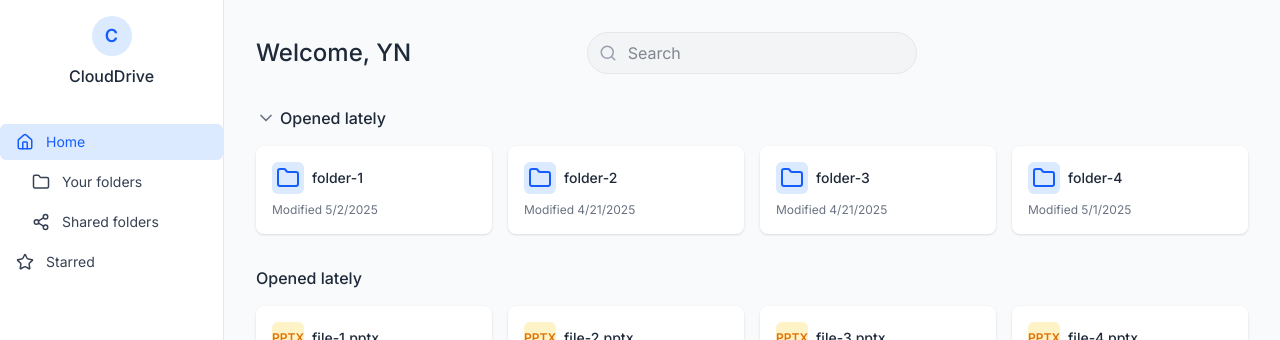
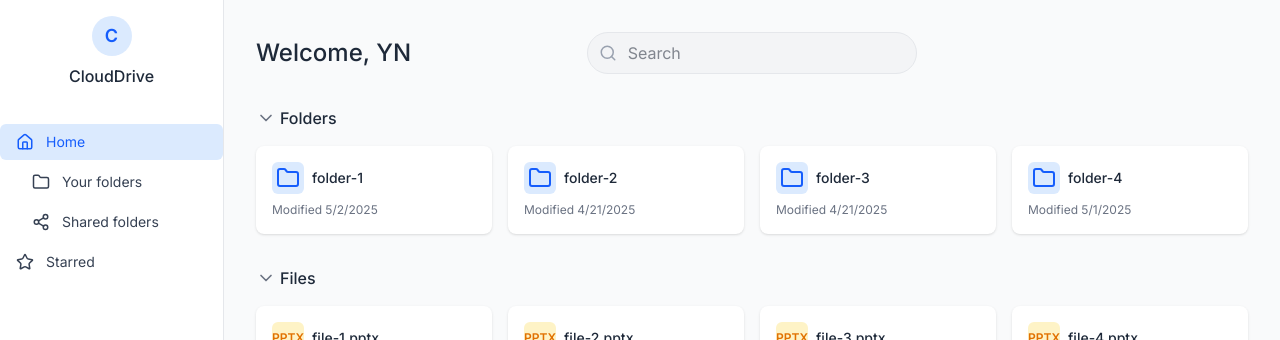
Before and after one commit to MazenSamehR/ERP-Assignment, a React (Vite) app: page / in a window 1280 px wide. Shown: the top 340 px of the page. Built offline with nearby package versions, Linux system fonts and the light colour scheme.

Commit message:
add star functionality

```diff
--- a/src/App.jsx
+++ b/src/App.jsx
@@ -4,58 +4,169 @@ import Header from './components/Header';
 import FileSection from './components/FileSection';
 import FloatingActionButton from './components/FloatingActionButton';
 import { folderData, fileData } from '../src/data/mockData';
+import { FileType } from './constants/fileTypes';
 
 function App() {
   const [searchQuery, setSearchQuery] = useState('');
-  const [recentFiles, setRecentFiles] = useState([...folderData, ...fileData]);
+  const [folders, setFolders] = useState(folderData);
+  const [files, setFiles] = useState(fileData);
+  const [activeSection, setActiveSection] = useState('home');
 
   const handleSearch = (query) => {
     setSearchQuery(query);
   };
 
-  const handleRename = (fileId, newName) => {
-    setRecentFiles(prev =>
+  const handleRename = (itemId, newName) => {
+    setFolders(prev =>
+      prev.map(folder =>
+        folder.id === itemId ? { ...folder, name: newName } : folder
+      )
+    );
+    setFiles(prev =>
       prev.map(file =>
-        file.id === fileId ? { ...file, name: newName } : file
+        file.id === itemId ? { ...file, name: newName } : file
       )
     );
   };
 
-  const handleDelete = (fileId) => {
-    setRecentFiles(prev => prev.filter(file => file.id !== fileId));
+  const handleDelete = (itemId) => {
+    setFolders(prev => prev.filter(folder => folder.id !== itemId));
+    setFiles(prev => prev.filter(file => file.id !== itemId));
   };
 
+  const handleToggleStar = (itemId) => {
+    setFolders(prev =>
+      prev.map(folder =>
+        folder.id === itemId ? { ...folder, starred: !folder.starred } : folder
+      )
+    );
+    setFiles(prev =>
+      prev.map(file =>
+        file.id === itemId ? { ...file, starred: !file.starred } : file
+      )
+    );
+  };
 
-  const filteredFiles = recentFiles.filter(file =>
+  const handleAddItem = (newItem) => {
+    const id = `${newItem.type}-${Date.now()}`;
+    const itemToAdd = {
+      ...newItem,
+      id,
+      modified: new Date().toISOString(),
+      starred: false
+    };
+
+    if (newItem.type === 'folder') {
+      setFolders(prev => [{
+        ...itemToAdd,
+        type: FileType.FOLDER
+      }, ...prev]);
+    } else {
+      const extension = newItem.file?.name.split('.').pop() || '';
+
+      let type = FileType.DOCUMENT;
+      if (['xls', 'xlsx'].includes(extension)) {
+        type = FileType.SPREADSHEET;
+      } else if (['ppt', 'pptx'].includes(extension)) {
+        type = FileType.PRESENTATION;
+      } else if (['jpg', 'jpeg', 'png', 'gif'].includes(extension)) {
+        type = FileType.IMAGE;
+      } else if (['mp4', 'mov', 'avi'].includes(extension)) {
+        type = FileType.VIDEO;
+      }
+
+      setFiles(prev => [{
+        ...itemToAdd,
+        type,
+        extension,
+        name: newItem.name || newItem.file.name
+      }, ...prev]);
+    }
+  };
+
+  const filteredFolders = folders.filter(folder =>
+    folder.name.toLowerCase().includes(searchQuery.toLowerCase())
+  );
+
+  const filteredFiles = files.filter(file =>
     file.name.toLowerCase().includes(searchQuery.toLowerCase())
   );
+
+  const starredItems = [...folders.filter(folder => folder.starred), ...files.filter(file => file.starred)];
+
+  const renderContent = () => {
+    switch (activeSection) {
+      case 'home':
+        return (
+          <>
+            <FileSection
+              title="Folders"
+              files={filteredFolders}
+              onRename={handleRename}
+              onDelete={handleDelete}
+              onToggleStar={handleToggleStar}
+              collapsible={true}
+              expanded={true}
+            />
+            <FileSection
+              title="Files"
+              files={filteredFiles}
+              onRename={handleRename}
+              onDelete={handleDelete}
+              onToggleStar={handleToggleStar}
+              collapsible={true}
+              expanded={true}
+            />
+          </>
+        );
+      case 'folders':
+        return (
+          <FileSection
+            title="Your Folders"
+            files={filteredFolders}
+            onRename={handleRename}
+            onDelete={handleDelete}
+            onToggleStar={handleToggleStar}
+            collapsible={false}
+          />
+        );
+      case 'shared':
+        return (
+          <FileSection
+            title="Shared Folders"
+            files={[]}
+            onRename={handleRename}
+            onDelete={handleDelete}
+            onToggleStar={handleToggleStar}
+            collapsible={false}
+          />
+        );
+      case 'starred':
+        return (
+          <FileSection
+            title="Starred Items"
+            files={starredItems}
+            onRename={handleRename}
+            onDelete={handleDelete}
+            onToggleStar={handleToggleStar}
+            collapsible={false}
+          />
+        );
+      default:
+        return null;
+    }
+  };
 
   return (
     <div className="h-screen w-full flex bg-gray-50 overflow-hidden">
       <div className="h-full">
-        <Sidebar />
+        <Sidebar activeSection={activeSection} onSectionChange={setActiveSection} />
       </div>
 
       <div className="flex-1 overflow-auto p-8">
         <Header username="YN" onSearch={handleSearch} />
-
-        <FileSection
-          title="Opened lately"
-          files={filteredFiles.slice(0, 4)}
-          onRename={handleRename}
-          onDelete={handleDelete}
-          collapsible={true}
-          expanded={true}
-        />
-
-        <FileSection
-          title="Opened lately"
-          files={filteredFiles.slice(4)}
-          onRename={handleRename}
-          onDelete={handleDelete}
-        />
-
-        <FloatingActionButton />
+        {renderContent()}
+        <FloatingActionButton onAddItem={handleAddItem} />
       </div>
     </div>
   );
--- a/src/components/FileCard.jsx
+++ b/src/components/FileCard.jsx
@@ -1,10 +1,10 @@
 import React, { useState, useEffect } from "react";
 import PropTypes from "prop-types";
-import { MoreVertical } from "lucide-react";
+import { MoreVertical, Star } from "lucide-react";
 import { FileType } from "../constants/fileTypes";
 import FileIcon from "./FileIcon";
 
-const FileCard = ({ file, onRename, onShare, onDelete }) => {
+const FileCard = ({ file, onRename, onShare, onDelete, onToggleStar }) => {
   const [showMenu, setShowMenu] = useState(false);
 
   const handleClickOutside = (e) => {
@@ -31,6 +31,11 @@ const FileCard = ({ file, onRename, onShare, onDelete }) => {
     setShowMenu(false);
   };
 
+  const handleStarClick = (e) => {
+    e.stopPropagation();
+    onToggleStar(file.id);
+  };
+
   return (
     <div className="group bg-white rounded-lg overflow-visible shadow-sm hover:shadow-md transition-shadow duration-300 file-card">
       <div className="p-4 cursor-pointer">
@@ -40,7 +45,16 @@ const FileCard = ({ file, onRename, onShare, onDelete }) => {
             <p className="text-sm font-medium text-gray-800">{file.name}</p>
           </div>
 
-          <div className="relative">
+          <div className="flex items-center gap-2">
+            <button
+              onClick={handleStarClick}
+              className="p-1 rounded-full hover:bg-gray-100 focus:outline-none opacity-0 group-hover:opacity-100 transition-opacity duration-200"
+            >
+              <Star
+                size={16}
+                className={file.starred ? "text-yellow-400 fill-yellow-400" : "text-gray-500"}
+              />
+            </button>
             <button
               onClick={toggleMenu}
               className="p-1 rounded-full hover:bg-gray-100 focus:outline-none opacity-0 group-hover:opacity-100 transition-opacity duration-200"
@@ -99,10 +113,12 @@ FileCard.propTypes = {
     type: PropTypes.string.isRequired,
     extension: PropTypes.string,
     modified: PropTypes.string,
+    starred: PropTypes.bool,
   }).isRequired,
   onRename: PropTypes.func.isRequired,
   onShare: PropTypes.func.isRequired,
   onDelete: PropTypes.func.isRequired,
+  onToggleStar: PropTypes.func.isRequired,
 };
 
 export default FileCard;
--- a/src/components/FileGrid.jsx
+++ b/src/components/FileGrid.jsx
@@ -3,7 +3,7 @@ import PropTypes from "prop-types";
 import FileCard from "./FileCard";
 import Modal from "./Modal";
 
-const FileGrid = ({ files, onRename, onDelete }) => {
+const FileGrid = ({ files, onRename, onDelete, onToggleStar }) => {
   const [selectedFile, setSelectedFile] = useState(null);
   const [renameModalOpen, setRenameModalOpen] = useState(false);
   const [shareModalOpen, setShareModalOpen] = useState(false);
@@ -31,7 +31,6 @@ const FileGrid = ({ files, onRename, onDelete }) => {
     setSelectedFile(null);
   };
 
-
   const confirmShare = () => {
     alert(`Shared "${selectedFile.name}" with your team.`);
     setShareModalOpen(false);
@@ -47,6 +46,7 @@ const FileGrid = ({ files, onRename, onDelete }) => {
           onRename={handleRename}
           onShare={handleShare}
           onDelete={handleDelete}
+          onToggleStar={onToggleStar}
         />
       ))}
 
@@ -87,8 +87,12 @@ FileGrid.propTypes = {
       type: PropTypes.string.isRequired,
       extension: PropTypes.string,
       modified: PropTypes.string,
+      starred: PropTypes.bool,
     })
   ).isRequired,
+  onRename: PropTypes.func.isRequired,
+  onDelete: PropTypes.func.isRequired,
+  onToggleStar: PropTypes.func.isRequired,
 };
 
 export default FileGrid;
--- a/src/components/FileSection.jsx
+++ b/src/components/FileSection.jsx
@@ -3,7 +3,7 @@ import PropTypes from 'prop-types';
 import { ChevronDown, ChevronRight } from 'lucide-react';
 import FileGrid from './FileGrid';
 
-const FileSection = ({ title,onRename,onDelete, files, collapsible = false, expanded = true }) => {
+const FileSection = ({ title, onRename, onDelete, onToggleStar, files, collapsible = false, expanded = true }) => {
   const [isExpanded, setIsExpanded] = useState(expanded);
 
   return (
@@ -24,10 +24,11 @@ const FileSection = ({ title,onRename,onDelete, files, collapsible = false, expa
 
       {(!collapsible || isExpanded) && (
         <FileGrid
-        files={files}
-        onRename={onRename}
-        onDelete={onDelete}
-      />
+          files={files}
+          onRename={onRename}
+          onDelete={onDelete}
+          onToggleStar={onToggleStar}
+        />
       )}
     </div>
   );
@@ -36,6 +37,9 @@ const FileSection = ({ title,onRename,onDelete, files, collapsible = false, expa
 FileSection.propTypes = {
   title: PropTypes.string.isRequired,
   files: PropTypes.array.isRequired,
+  onRename: PropTypes.func.isRequired,
+  onDelete: PropTypes.func.isRequired,
+  onToggleStar: PropTypes.func.isRequired,
   collapsible: PropTypes.bool,
   expanded: PropTypes.bool
 };
--- a/src/components/Sidebar.jsx
+++ b/src/components/Sidebar.jsx
@@ -1,8 +1,9 @@
 import React from 'react';
+import PropTypes from 'prop-types';
 import { Home, Folder, Share2, Star, Plus } from 'lucide-react';
 import NavItem from './NavItem.jsx';
 
-const Sidebar = () => {
+const Sidebar = ({ activeSection, onSectionChange }) => {
   return (
     <div className="bg-white h-full w-56 py-4 border-r border-gray-200 flex flex-col">
       <div className="px-4 mb-8">
@@ -13,14 +14,22 @@ const Sidebar = () => {
       </div>
 
       <div className="flex-1">
-        <NavItem icon={<Home size={18} />} label="Home" active={true} />
-        <NavItem icon={<Folder size={18} />} label="Your folders" indented={true} />
-        <NavItem icon={<Share2 size={18} />} label="Shared folders" indented={true} />
-        <NavItem icon={<Star size={18} />} label="Starred" />
+        <div onClick={() => onSectionChange('home')}>
+          <NavItem icon={<Home size={18} />} label="Home" active={activeSection === 'home'} />
+        </div>
+        <div onClick={() => onSectionChange('folders')}>
+          <NavItem icon={<Folder size={18} />} label="Your folders" active={activeSection === 'folders'} indented={true} />
+        </div>
+        <div onClick={() => onSectionChange('shared')}>
+          <NavItem icon={<Share2 size={18} />} label="Shared folders" active={activeSection === 'shared'} indented={true} />
+        </div>
+        <div onClick={() => onSectionChange('starred')}>
+          <NavItem icon={<Star size={18} />} label="Starred" active={activeSection === 'starred'} />
+        </div>
       </div>
 
       <div className="px-4 py-3 mt-auto">
-        <div className="flex items-center bg-blue-50 text-blue-600 rounded-md px-3 py-2 font-medium text-sm">
+        <div className="flex items-center bg-blue-50 text-blue-600 rounded-md px-3 py-2 font-medium text-sm cursor-pointer hover:bg-blue-100 transition-colors duration-200">
           <Plus size={16} className="mr-2" />
           <span>New</span>
         </div>
@@ -29,4 +38,9 @@ const Sidebar = () => {
   );
 };
 
+Sidebar.propTypes = {
+  activeSection: PropTypes.string.isRequired,
+  onSectionChange: PropTypes.func.isRequired
+};
+
 export default Sidebar;
```
